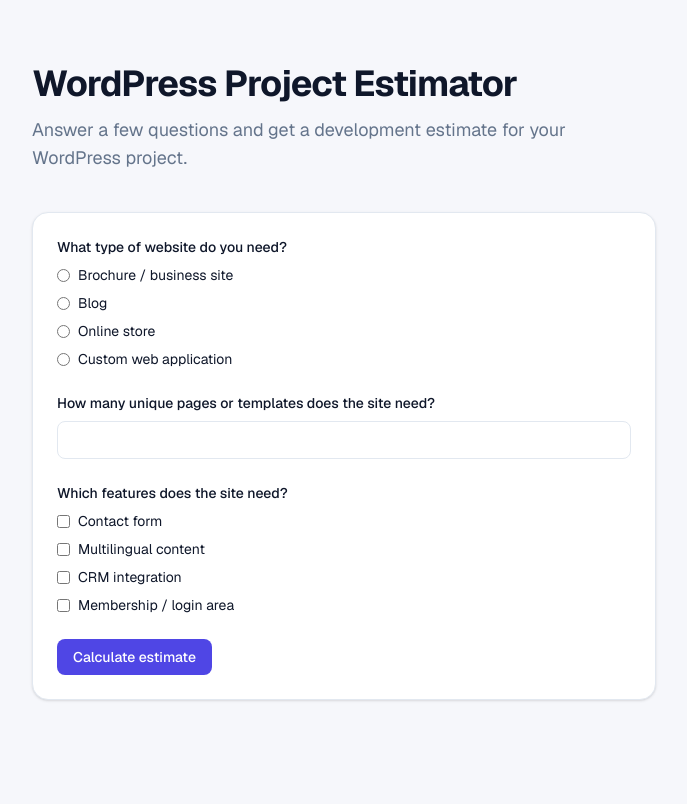
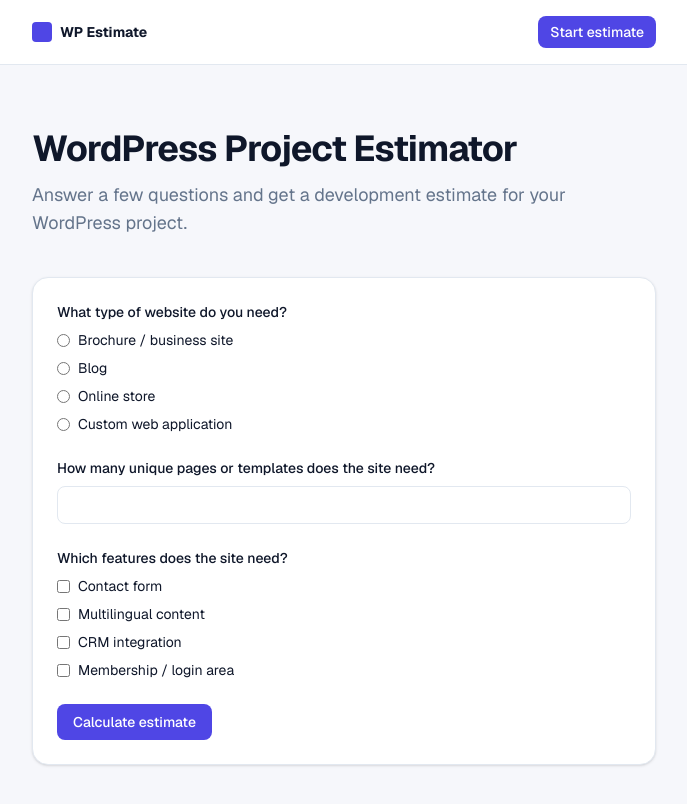
Before and after one commit to YedomakhaDev/wp-website-estimator, a Next.js app: page / in a window 1280 px wide. Shown: the top 804 px of the page, without its empty margins (296-983 px from the left). Built offline with nearby package versions, Linux system fonts and the light colour scheme.

Commit message:
feat: add site header with logo and start-estimate anchor link

```diff
--- a/src/app/layout.tsx
+++ b/src/app/layout.tsx
@@ -1,5 +1,6 @@
 import type { Metadata } from "next";
 import { Geist, Geist_Mono } from "next/font/google";
+import SiteHeader from "@/components/SiteHeader";
 import "./globals.css";
 
 const geistSans = Geist({
@@ -23,7 +24,10 @@
       lang="en"
       className={`${geistSans.variable} ${geistMono.variable} h-full antialiased`}
     >
-      <body className="min-h-full flex flex-col">{children}</body>
+      <body className="min-h-full flex flex-col">
+        <SiteHeader />
+        {children}
+      </body>
     </html>
   );
 }
--- a/src/app/page.tsx
+++ b/src/app/page.tsx
@@ -11,7 +11,7 @@
                     Answer a few questions and get a development estimate for your
                     WordPress project.
                 </p>
-                <div className="mt-10">
+                <div id="calculator" className="mt-10">
                     <Calculator />
                 </div>
             </main>
--- /dev/null
+++ b/src/components/SiteHeader.tsx
@@ -0,0 +1,19 @@
+export default function SiteHeader() {
+    return (
+        <header className="border-b border-border bg-surface">
+            <div className="mx-auto flex max-w-2xl items-center justify-between px-6 py-4">
+                <div className="flex items-center gap-2">
+                    <span className="h-5 w-5 rounded-sm bg-primary" />
+                    <span className="text-sm font-bold text-foreground">WP Estimate</span>
+                </div>
+
+                <a
+                    href="#calculator"
+                    className="rounded-control bg-primary px-3 py-1.5 text-sm font-medium text-primary-foreground"
+                >
+                    Start estimate
+                </a>
+            </div>
+        </header>
+    );
+}
```
